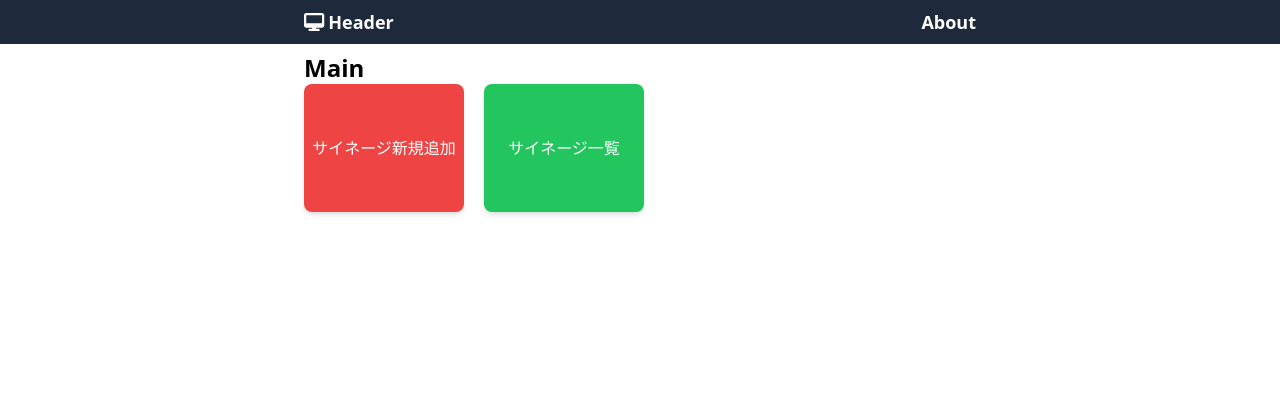
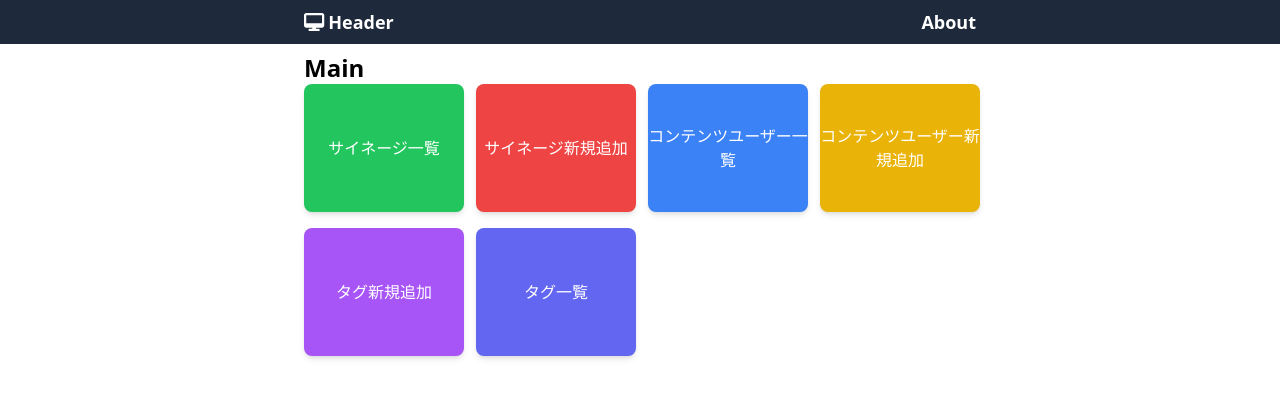
Before and after one commit to ai10pro/digital-signage-app, a Next.js app: page / in a window 1280 px wide. Shown: the top 398 px of the page. Built offline with nearby package versions, Linux system fonts and the light colour scheme.

Commit message:
adminの各ページの仮作成

```diff
--- /dev/null
+++ b/src/app/admin/contentUser/new/page.tsx
@@ -0,0 +1,17 @@
+// [admin]
+// コンテンツユーザー作成ページ
+// 機能: コンテンツユーザーの作成
+
+"use client";
+
+import { useRouter } from "next/navigation";
+import { twMerge } from "tailwind-merge";
+
+const Page: React.FC = () => {
+  return (
+    <main>
+      <div className="text-2xl font-bold">Admin コンテンツユーザー作成</div>
+    </main>
+  );
+};
+export default Page;
--- /dev/null
+++ b/src/app/admin/contentUser/page.tsx
@@ -0,0 +1,19 @@
+// [admin]
+// コンテンツユーザー一覧表示ページ
+// 機能: コンテンツユーザー一覧表示⇒コンテンツユーザーの編集・削除
+// コンテンツユーザーに含まれるコンテンツの表示もする。
+// コンテンツユーザーを消したときに、そのコンテンツも消す。
+
+"use client";
+
+import { useRouter } from "next/navigation";
+import { twMerge } from "tailwind-merge";
+
+const Page: React.FC = () => {
+  return (
+    <main>
+      <div className="text-2xl font-bold">Admin コンテンツユーザー一覧</div>
+    </main>
+  );
+};
+export default Page;
--- /dev/null
+++ b/src/app/admin/contents/new/page.tsx
@@ -0,0 +1,18 @@
+// [admin]
+// コンテンツ作成ページ
+// 機能: コンテンツの作成
+// 画像アップロード機能{初期：横（16:9）画像のみ、拡張：縦（9:16）画像のアップロード}
+
+"use client";
+
+import { useRouter } from "next/navigation";
+import { twMerge } from "tailwind-merge";
+
+const Page: React.FC = () => {
+  return (
+    <main>
+      <div className="text-2xl font-bold">Admin コンテンツ作成</div>
+    </main>
+  );
+};
+export default Page;
--- /dev/null
+++ b/src/app/admin/contents/page.tsx
@@ -0,0 +1,17 @@
+// [admin]
+// コンテンツ一覧表示ページ
+// 機能: コンテンツ一覧表示⇒コンテンツの編集・削除
+
+"use client";
+
+import { useRouter } from "next/navigation";
+import { twMerge } from "tailwind-merge";
+
+const Page: React.FC = () => {
+  return (
+    <main>
+      <div className="text-2xl font-bold">Admin コンテンツ一覧</div>
+    </main>
+  );
+};
+export default Page;
--- /dev/null
+++ b/src/app/admin/tags/new/page.tsx
@@ -0,0 +1,17 @@
+// [admin]
+// タグ作成ページ
+// 機能: タグの作成
+
+"use client";
+
+import { useRouter } from "next/navigation";
+import { twMerge } from "tailwind-merge";
+
+const Page: React.FC = () => {
+  return (
+    <main>
+      <div className="text-2xl font-bold">Admin タグ作成</div>
+    </main>
+  );
+};
+export default Page;
--- /dev/null
+++ b/src/app/admin/tags/page.tsx
@@ -0,0 +1,17 @@
+// [admin]
+// タグ一覧表示ページ
+// 機能: タグ一覧表示⇒タグの編集・削除
+
+"use client";
+
+import { useRouter } from "next/navigation";
+import { twMerge } from "tailwind-merge";
+
+const Page: React.FC = () => {
+  return (
+    <main>
+      <div className="text-2xl font-bold">Admin タグ一覧表示</div>
+    </main>
+  );
+};
+export default Page;
--- a/src/app/page.tsx
+++ b/src/app/page.tsx
@@ -11,16 +11,40 @@ const buttonStyles: {
     accessible: boolean;
   };
 } = {
+  ["サイネージ一覧"]: {
+    color: "bg-green-500",
+    hoverColor: "hover:bg-green-600",
+    page: "/admin/contents",
+    accessible: true,
+  },
   ["サイネージ新規追加"]: {
     color: "bg-red-500",
     hoverColor: "hover:bg-red-600",
-    page: "/page1",
+    page: "/admin/contents/new",
     accessible: true,
   },
-  ["サイネージ一覧"]: {
-    color: "bg-green-500",
-    hoverColor: "hover:bg-green-600",
-    page: "/page2",
+  ["コンテンツユーザー一覧"]: {
+    color: "bg-blue-500",
+    hoverColor: "hover:bg-blue-600",
+    page: "/admin/contentUser",
+    accessible: true,
+  },
+  ["コンテンツユーザー新規追加"]: {
+    color: "bg-yellow-500",
+    hoverColor: "hover:bg-yellow-600",
+    page: "/admin/contentUser/new",
+    accessible: true,
+  },
+  ["タグ新規追加"]: {
+    color: "bg-purple-500",
+    hoverColor: "hover:bg-purple-600",
+    page: "/admin/tags/new",
+    accessible: true,
+  },
+  ["タグ一覧"]: {
+    color: "bg-indigo-500",
+    hoverColor: "hover:bg-indigo-600",
+    page: "/admin/tags",
     accessible: true,
   },
 };
@@ -39,7 +63,7 @@ const Page: React.FC = () => {
   return (
     <main>
       <div className="text-2xl font-bold">Main</div>
-      <div className="justify-space-around space-x-5">
+      <div className="grid grid-cols-4 gap-4">
         {Object.entries(buttonStyles).map(
           ([name, { color, hoverColor, accessible }]) => (
             <PadButton
```
